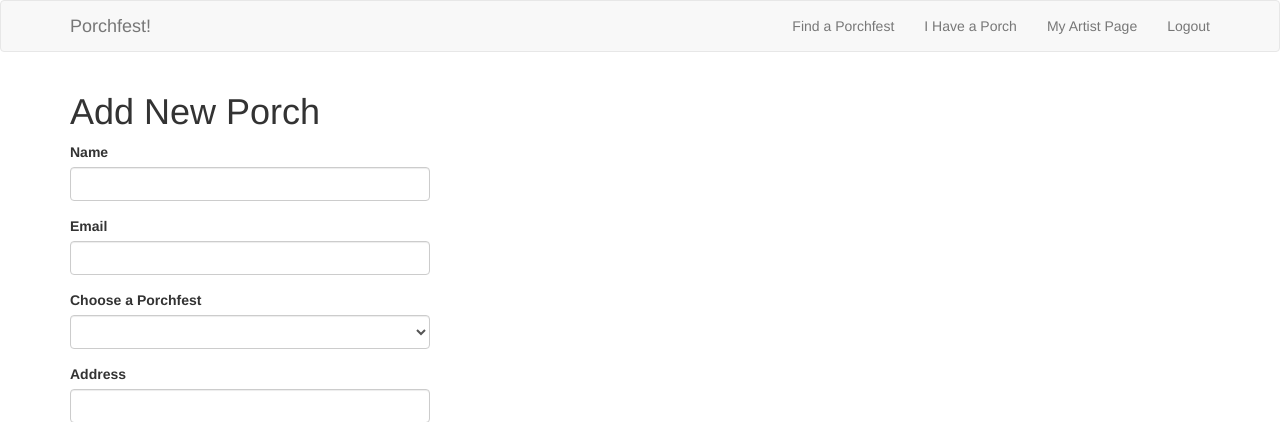
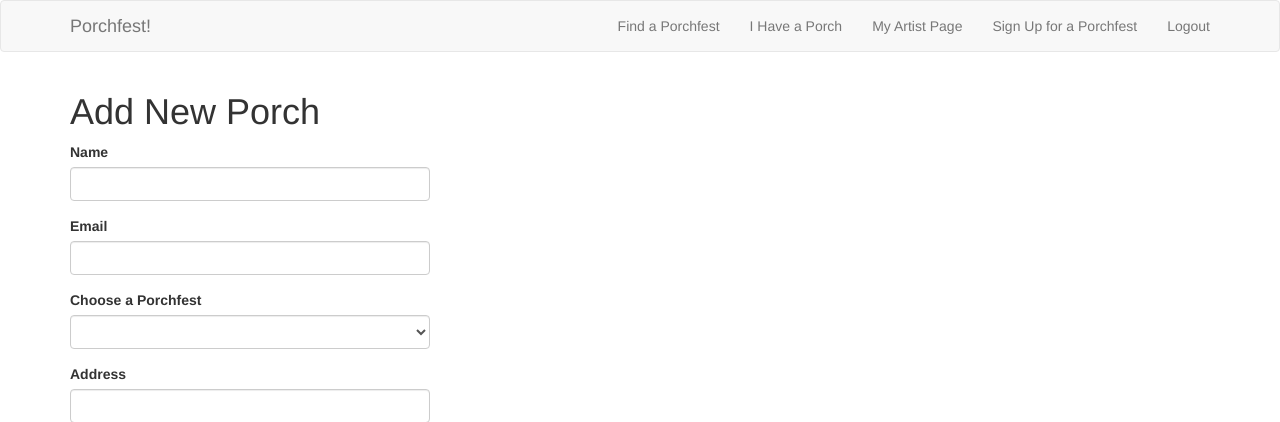
Before and after one commit to apython1998/porchfest.BAG, a Flask app: page /new_porch in a window 1280 px wide. Shown: the top 422 px of the page. Run offline with Flask 2, Linux system fonts and the light colour scheme; the visitor is signed in with stand-in values (Sample User, id 1); data that the repository does not hold is empty; some libraries are stand-ins or nearby versions.

Commit message:
added button for fest sign up form

```diff
--- a/app/__init__.py
+++ b/app/__init__.py
@@ -6,6 +6,7 @@ from flask_login import LoginManager
 from flask_bootstrap import Bootstrap
 import os
 import logging
+from flask_googlemaps import GoogleMaps
 
 app = Flask(__name__)
 app.config.from_object(Config)
--- a/app/templates/base.html
+++ b/app/templates/base.html
@@ -23,6 +23,7 @@
                     <li><a href="{{ url_for('logIn') }}">Login</a></li>
                 {% else %}
                     <li><a href="{{ url_for('artist', artist_name=current_user.name) }}">My Artist Page</a></li>
+                    <li><a href="{{ url_for('artistFestSignUp') }}">Sign Up for a Porchfest</a> </li>
                     <li><a href="{{ url_for('logout') }}">Logout</a></li>
                 {% endif %}
                 </ul>
```
